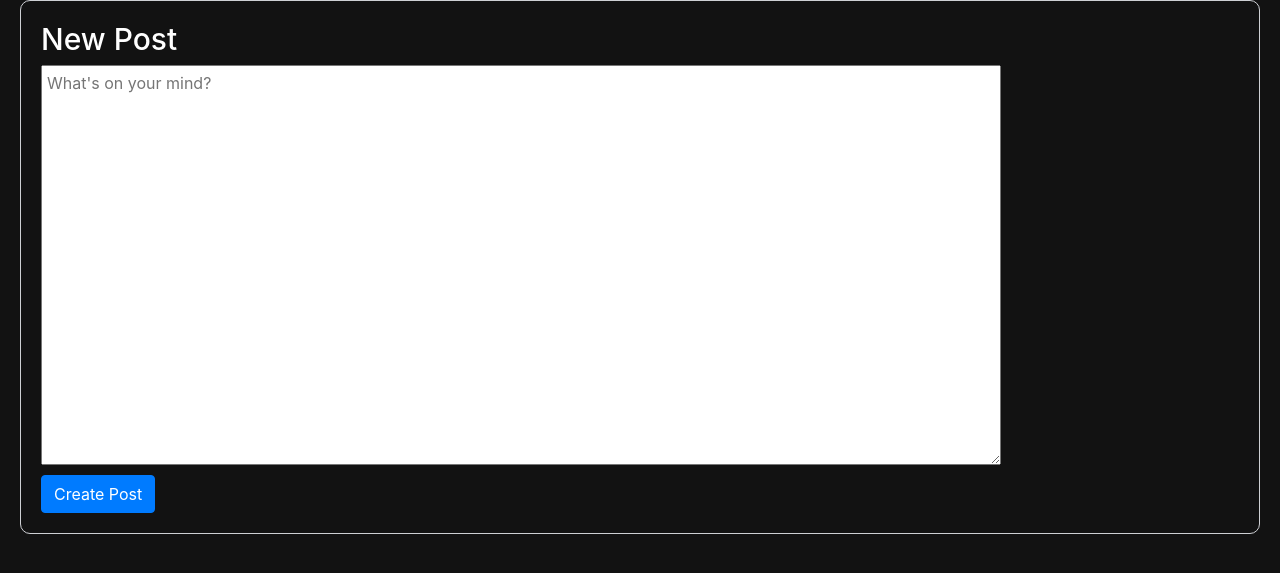
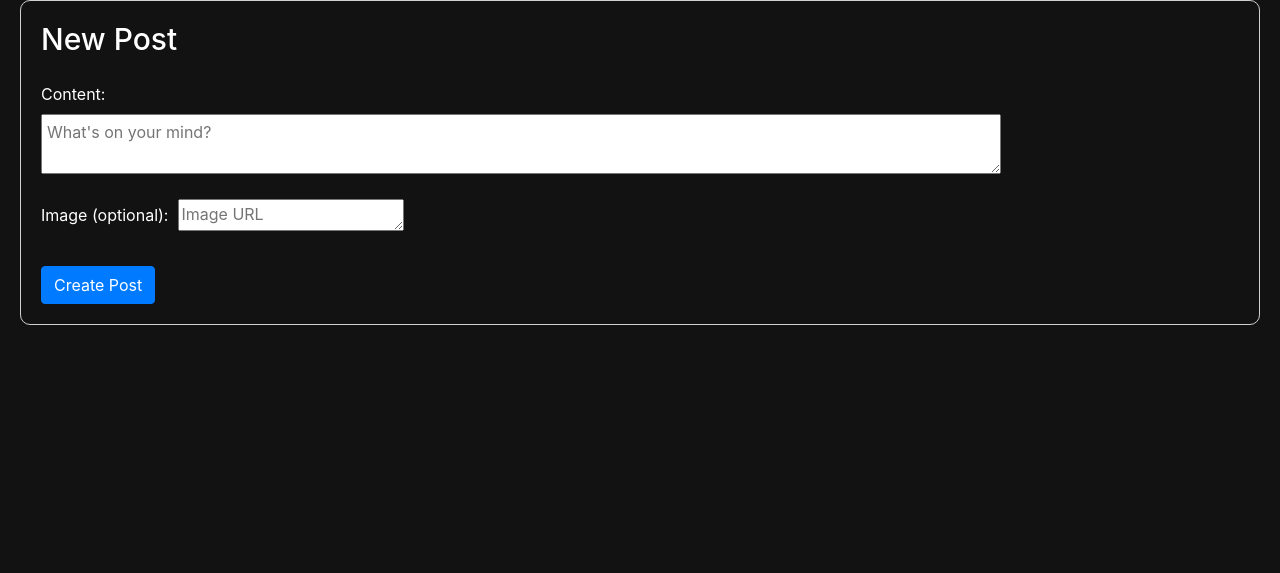
Before and after one commit to skydonline/cs50, a Django app: page /newpost in a window 1280 px wide. Shown: the part 86-659 px from the top of the page. Run offline with Django 3.2, Linux system fonts and the light colour scheme; parts of the project's set-up code (start-up, migrations or seed data) failed here and were passed over; some libraries are stand-ins or nearby versions.

Commit message:
added imageurl

```diff
--- a/cs50w/project4/network/models.py
+++ b/cs50w/project4/network/models.py
@@ -16,6 +16,7 @@ class Post(models.Model):
     likes = models.ManyToManyField(User, blank=True)
     comments = models.ManyToManyField("Comment", related_name="post_comment", blank=True)
     date = models.DateTimeField(auto_now_add=True)
+    image = models.CharField(max_length=200, default="null", blank=True)
 
     def __str__(self):
         return self.get_formatted_date()
--- a/cs50w/project4/network/static/styles.css
+++ b/cs50w/project4/network/static/styles.css
@@ -136,8 +136,18 @@ input {
     font-weight: bold;
 }
 
+.post_image {
+    width: 90%;
+    display: flex;
+    justify-content: center;
+    align-items: center;
+    margin: 0 auto;
+    margin-top: 10px;
+}
+
 .post_content {
     display: block;
+    margin-top: 10px;
 }
 
 .post_date {
@@ -294,10 +304,24 @@ input {
 }
 
 #new_post_text {
-    height: 50vh;
+    rows: 4;
     width: 75vw;
     display: block;
     padding: 5px;
+}
+
+#new_post_image {
+    height: 32px;
+    margin-left: 10px;
+}
+
+#new_post_image_area {
+    display: flex;
+    align-items: center;
+}
+
+#new_post_image_label {
+    margin: 0;
 }
 
 #create_post_button {
--- a/cs50w/project4/network/templates/network/newpost.html
+++ b/cs50w/project4/network/templates/network/newpost.html
@@ -9,7 +9,14 @@
         <h2 id="new_post_header">New Post</h2>
         <form method="post" action="{% url 'new_post' %}">
             {% csrf_token %}
-            <textarea class="no-color-change" name="new_post_text" id="new_post_text" placeholder="What's on your mind?"></textarea>
+            <div class="form-group">
+                <label>Content: </label>
+                <textarea class="no-color-change" name="new_post_text" id="new_post_text" placeholder="What's on your mind?"></textarea>
+            </div>
+            <div class="form-group" id="new_post_image_area">
+                <label id="new_post_image_label">Image (optional): </label>
+                <textarea class="no-color-change" name="new_post_image" id="new_post_image" placeholder="Image URL"></textarea>
+            </div>
             <button id="create_post_button" type="submit" class="btn btn-primary no-color-change">Create Post</button>
         </form>
     </div>
--- a/cs50w/project4/network/urls.py
+++ b/cs50w/project4/network/urls.py
@@ -1,4 +1,3 @@
-
 from django.urls import path
 
 from . import views
--- a/cs50w/project4/network/views.py
+++ b/cs50w/project4/network/views.py
@@ -130,6 +130,7 @@ def all_posts_api(request):
                 'content': post.content,
                 'likes': post.likes.count(),
                 'date': post.get_formatted_date(),
+                'image':post.image,
             }
             for post in posts
         ]
@@ -178,7 +179,11 @@ def new_post(request):
     if request.method == 'POST':
         user = request.user
         content = request.POST['new_post_text']
-        new_post = Post(user=user, content=content)
+        image = request.POST['new_post_image']
+        if image != '':
+            new_post = Post(user=user, content=content, image=image)
+        else:
+            new_post = Post(user=user, content=content)
         new_post.save()
         return redirect('index')
     return render(request, 'network/newpost.html')
--- a/cs50w/project4/project4/settings.py
+++ b/cs50w/project4/project4/settings.py
@@ -118,14 +118,12 @@ USE_TZ = True
 
 # Static files (CSS, JavaScript, Images)
 # https://docs.djangoproject.com/en/3.0/howto/static-files/
-
 STATIC_URL = '/static/'
 
 STATICFILES_DIRS = [
-    '/Users/sky/Desktop/cs50w/project4/network/static',
+    '/Users/sky/Desktop/cs50/cs50w/project4/network/static',
 ]
 
 # Default primary key field type
 # https://docs.djangoproject.com/en/4.2/ref/settings/#default-auto-field
-
 DEFAULT_AUTO_FIELD = "django.db.models.BigAutoField"
```
Also changed, not shown: cs50w/project4/network/templates/network/index.html (+23 -2 lines), cs50w/project4/db.sqlite3, cs50w/project4/network/migrations/0001_initial.py, cs50w/project4/network/migrations/0002_remove_post_likes_post_likes.py (deleted), cs50w/project4/network/migrations/0003_user_dark_mode.py (deleted), cs50w/project4/project4/urls.py (line endings or trailing spaces).
